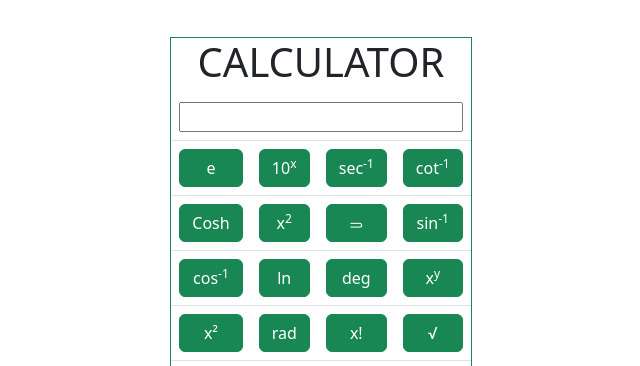
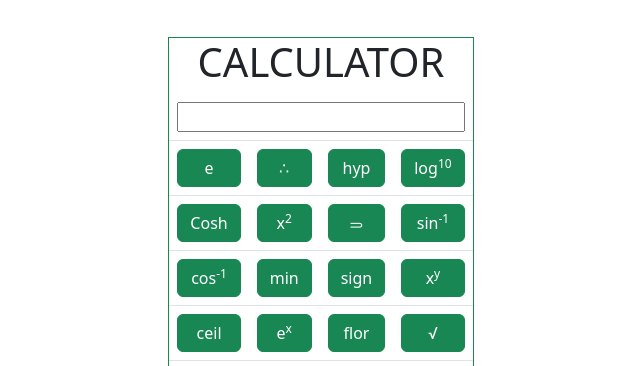
Before and after one commit to syedzohaib-dev/Calculator, a plain HTML site: page index.html in a window 1280 px wide. Shown: the top 366 px of the page, 319-959 px from the left. Drawn offline with nearby package versions, Linux system fonts and the light colour scheme.

Commit message:
Update index.html

```diff
--- a/index.html
+++ b/index.html
@@ -29,14 +29,14 @@
                                                 <td><button onclick="get_num('Math.exp')" type="button"
                                                                 class=" btn w-100 text-center btn-success">e</button>
                                                 </td>
-                                                <td><button onclick="get_num('Math.LOG10E')" type="button"
-                                                                class=" btn w-100 text-center btn-success">10<sup>x</sup></button>
+                                                <td><button onclick="get_num('Math.random')" type="button"
+                                                                class=" btn w-100 text-center btn-success">&there4;</button>
                                                 </td>
-                                                <td><button onclick="get_num('Math.asec')" type="button"
-                                                                class=" btn w-100 text-center btn-success">sec<sup>-1</sup></button>
+                                                <td><button onclick="get_num('Math.hypot')" type="button"
+                                                                class=" btn w-100 text-center btn-success">hyp</button>
                                                 </td>
-                                                <td><button onclick="get_num('Math.acot')" type="button"
-                                                                class=" btn w-100 text-center btn-success">cot<sup>-1</sup></button>
+                                                <td><button onclick="get_num('Math.log10')" type="button"
+                                                                class=" btn w-100 text-center btn-success">log<sup>10</sup></button>
                                                 </td>
                                         </tr>
 
@@ -59,25 +59,25 @@
                                                 <td><button onclick="get_num('Math.acos')" type="button"
                                                                 class=" btn w-100 text-center btn-success">cos<sup>-1</sup></button>
                                                 </td>
-                                                <td><button onclick="get_num('Math.ln')" type="button"
-                                                                class=" btn w-100 text-center btn-success">ln</button>
+                                                <td><button onclick="get_num('Math.min')" type="button"
+                                                                class=" btn w-100 text-center btn-success">min</button>
                                                 </td>
-                                                <td><button onclick="get_num('Math.degree')" type="button"
-                                                                class=" btn w-100 text-center btn-success">deg</button>
+                                                <td><button onclick="get_num('Math.sign')" type="button"
+                                                                class=" btn w-100 text-center btn-success">sign</button>
                                                 </td>
                                                 <td><button onclick="get_num('Math.pow')" type="button"
                                                                 class=" btn w-100 text-center btn-success">x<sup>y</sup></button>
                                                 </td>
                                         </tr>
                                         <tr>
-                                                <td><button onclick="get_num('Math.square')" type="button"
-                                                                class=" btn w-100 text-center btn-success">x&#178;</button>
+                                                <td><button onclick="get_num('Math.ceil')" type="button"
+                                                                class=" btn w-100 text-center btn-success">ceil</button>
                                                 </td>
-                                                <td><button onclick="get_num('Math.rad')" type="button"
-                                                                class=" btn w-100 text-center btn-success">rad</button>
+                                                <td><button onclick="get_num('Math.expm1')" type="button"
+                                                                class=" btn w-100 text-center btn-success">e<sup>x</sup></button>
                                                 </td>
-                                                <td><button onclick="get_num('Math.fact')" type="button"
-                                                                class=" btn w-100 text-center btn-success">x!</button>
+                                                <td><button onclick="get_num('Math.floor')" type="button"
+                                                                class=" btn w-100 text-center btn-success">flor</button>
                                                 </td>
                                                 <td><button onclick="get_num('Math.sqrt')" type="button"
                                                                 class=" btn w-100 text-center btn-success">&#8730;</button>
```
